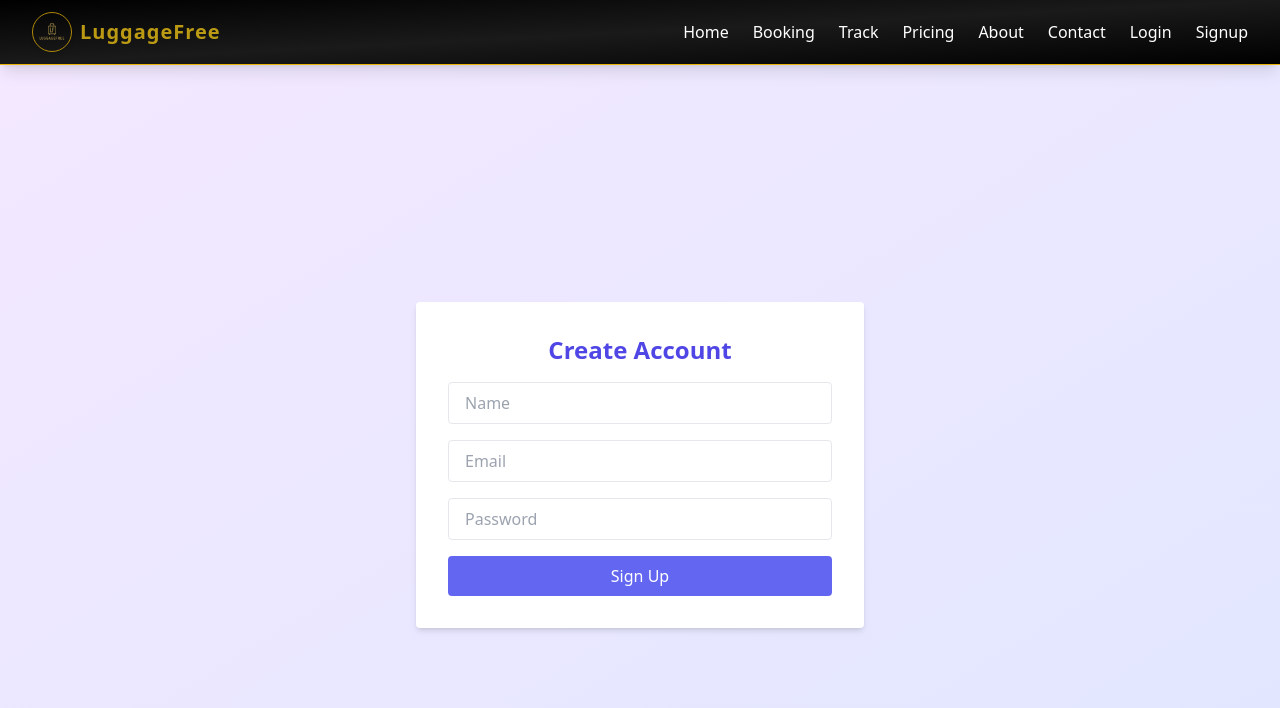
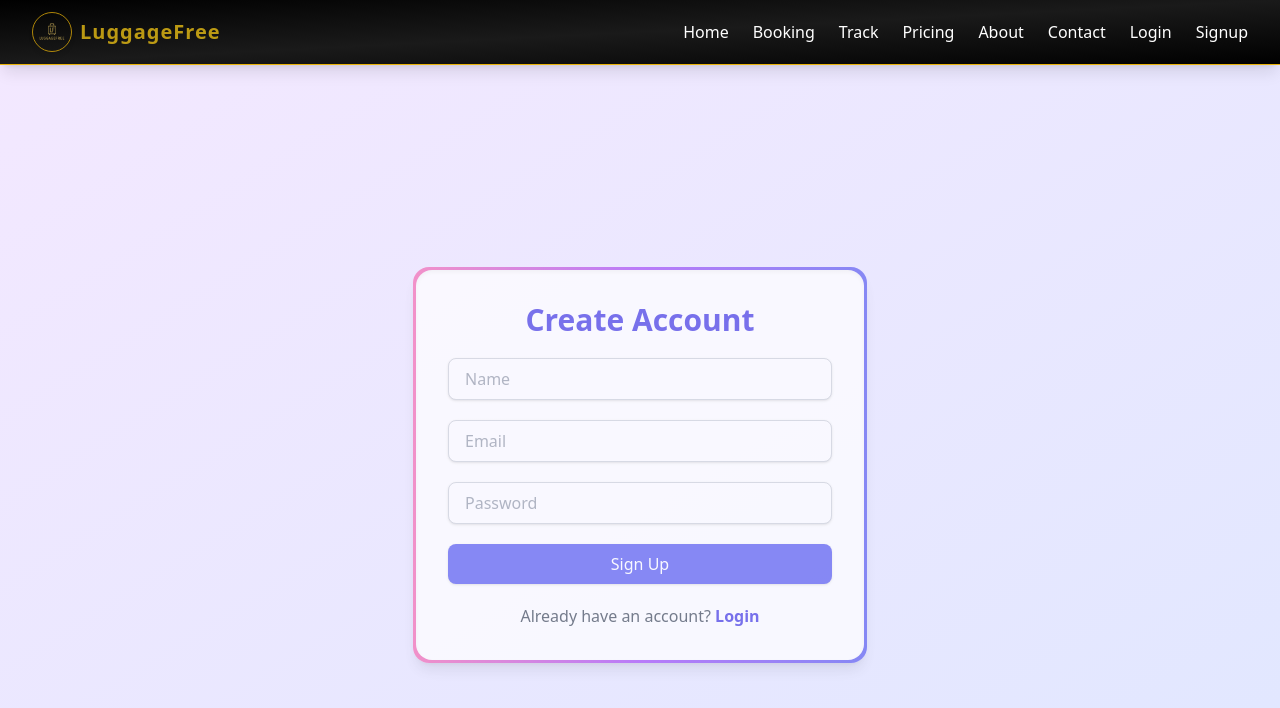
Before and after one commit to yashsaxena18/luggage-Free, a React (Vite) app in the folder client/: page /signup in a window 1280 px wide. Shown: the top 708 px of the page. Built offline with nearby package versions, Linux system fonts and the light colour scheme.

Commit message:
login and signup ui change

```diff
--- a/client/src/routes/Login.jsx
+++ b/client/src/routes/Login.jsx
@@ -26,40 +26,58 @@ export default function Login() {
     }
   };
 
+  const goToSignup = () => {
+    navigate("/signup");
+  };
+
   return (
-    <div className="flex justify-center items-center min-h-screen bg-gradient-to-br from-blue-100 to-violet-100">
+    <div className="flex justify-center items-center min-h-screen bg-gradient-to-br from-blue-100 to-violet-100 px-4">
+      {/* Glowing Border Wrapper */}
+      <div className="p-[3px] rounded-2xl bg-gradient-to-r from-indigo-400 via-purple-400 to-pink-400 animate-pulse shadow-lg">
         <form
           onSubmit={handleLogin}
-        className="bg-white p-8 rounded shadow-md w-full max-w-md space-y-4"
+          className="bg-white p-8 rounded-2xl w-full max-w-md space-y-6 shadow-inner"
         >
-        <h2 className="text-2xl font-bold text-center text-indigo-600">
+          <h2 className="text-3xl font-bold text-center text-indigo-600">
             Welcome Back
           </h2>
+
           <input
             type="email"
             name="email"
             placeholder="Email"
             required
             onChange={handleChange}
-          className="w-full border px-4 py-2 rounded"
+            className="w-full px-4 py-2 rounded-lg border border-gray-300 focus:outline-none focus:ring-2 focus:ring-indigo-500 focus:border-transparent transition-all duration-300 shadow focus:shadow-indigo-300"
           />
+
           <input
             type="password"
             name="password"
             placeholder="Password"
             required
             onChange={handleChange}
-          className="w-full border px-4 py-2 rounded"
+            className="w-full px-4 py-2 rounded-lg border border-gray-300 focus:outline-none focus:ring-2 focus:ring-indigo-500 focus:border-transparent transition-all duration-300 shadow focus:shadow-indigo-300"
           />
+
           <button
             type="submit"
-          className="w-full bg-indigo-500 text-white py-2 rounded hover:bg-indigo-600 transition"
+            className="w-full bg-indigo-500 text-white py-2 rounded-lg font-medium hover:bg-indigo-600 transition-all duration-300 shadow hover:shadow-indigo-400"
           >
             Login
           </button>
+
+          <p className="text-center text-gray-600">
+            Don't have an account?{" "}
+            <span
+              onClick={() => window.location.href = '/Signup'}
+              className="text-indigo-600 font-semibold hover:underline cursor-pointer"
+            >
+              Signup
+            </span>
+          </p>
         </form>
+      </div>
     </div>
   );
 }
-// This code defines a Login component that allows users to log in to their account.
-// It uses React hooks to manage form state and Axios for making HTTP requests.
--- a/client/src/routes/Signup.jsx
+++ b/client/src/routes/Signup.jsx
@@ -2,8 +2,7 @@ import { useState } from "react";
 import axios from "axios";
 import { toast } from "react-hot-toast";
 import { useNavigate } from "react-router-dom";
-import { BASE_URL } from '../utils/api'; // ✅ Adjust path if needed
-
+import { BASE_URL } from "../utils/api"; // ✅ Adjust path if needed
 
 export default function Signup() {
   const [formData, setFormData] = useState({ name: "", email: "", password: "" });
@@ -25,17 +24,67 @@ export default function Signup() {
     }
   };
 
+  const goToLogin = () => {
+    navigate("/login");
+  };
+
   return (
-    <div className="flex justify-center items-center min-h-screen bg-gradient-to-br from-purple-100 to-indigo-100">
-      <form onSubmit={handleSignup} className="bg-white p-8 rounded shadow-md w-full max-w-md space-y-4">
-        <h2 className="text-2xl font-bold text-center text-indigo-600">Create Account</h2>
-        <input type="text" name="name" placeholder="Name" required onChange={handleChange} className="w-full border px-4 py-2 rounded" />
-        <input type="email" name="email" placeholder="Email" required onChange={handleChange} className="w-full border px-4 py-2 rounded" />
-        <input type="password" name="password" placeholder="Password" required onChange={handleChange} className="w-full border px-4 py-2 rounded" />
-        <button type="submit" className="w-full bg-indigo-500 text-white py-2 rounded hover:bg-indigo-600 transition">Sign Up</button>
-      </form>
+    <div className="flex justify-center items-center min-h-screen bg-gradient-to-br from-purple-100 to-indigo-100 px-4">
+      {/* Glowing Border Wrapper */}
+      <div className="p-[3px] rounded-2xl bg-gradient-to-r from-pink-400 via-purple-500 to-indigo-500 animate-pulse shadow-lg">
+        <form
+          onSubmit={handleSignup}
+          className="bg-white p-8 rounded-2xl w-full max-w-md space-y-5 shadow-inner"
+        >
+          <h2 className="text-3xl font-bold text-center text-indigo-600">
+            Create Account
+          </h2>
+
+          <input
+            type="text"
+            name="name"
+            placeholder="Name"
+            required
+            onChange={handleChange}
+            className="w-full px-4 py-2 rounded-lg border border-gray-300 focus:outline-none focus:ring-2 focus:ring-indigo-500 focus:border-transparent transition-all duration-300 shadow focus:shadow-purple-300"
+          />
+
+          <input
+            type="email"
+            name="email"
+            placeholder="Email"
+            required
+            onChange={handleChange}
+            className="w-full px-4 py-2 rounded-lg border border-gray-300 focus:outline-none focus:ring-2 focus:ring-indigo-500 focus:border-transparent transition-all duration-300 shadow focus:shadow-purple-300"
+          />
+
+          <input
+            type="password"
+            name="password"
+            placeholder="Password"
+            required
+            onChange={handleChange}
+            className="w-full px-4 py-2 rounded-lg border border-gray-300 focus:outline-none focus:ring-2 focus:ring-indigo-500 focus:border-transparent transition-all duration-300 shadow focus:shadow-purple-300"
+          />
+
+          <button
+            type="submit"
+            className="w-full bg-indigo-500 text-white py-2 rounded-lg font-medium hover:bg-indigo-600 transition-all duration-300 shadow hover:shadow-indigo-400"
+          >
+            Sign Up
+          </button>
+
+          <p className="text-center text-gray-600">
+            Already have an account?{" "}
+            <span
+              onClick={goToLogin}
+              className="text-indigo-600 font-semibold hover:underline cursor-pointer"
+            >
+              Login
+            </span>
+          </p>
+        </form>
+      </div>
     </div>
   );
 }
-// This code defines a Signup component that allows users to create an account.
-// It uses React hooks to manage form state and Axios for making HTTP requests.
```
Lines whose indentation alone changed are shown as unchanged.
